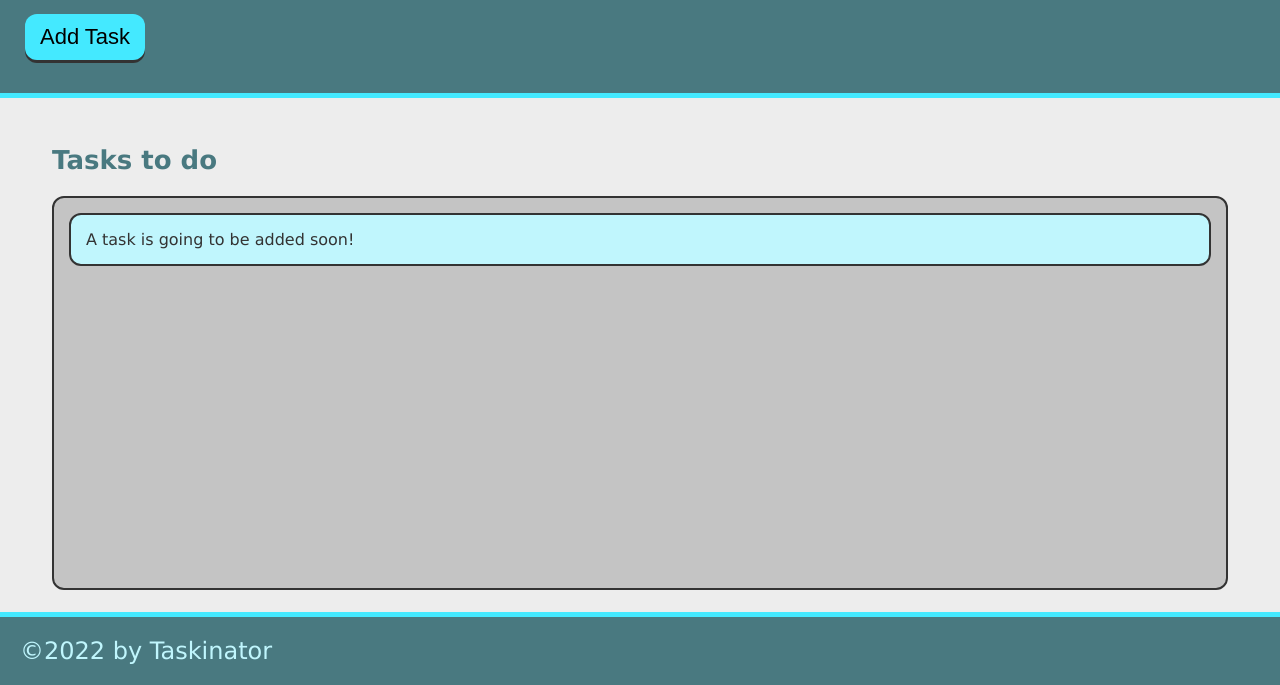
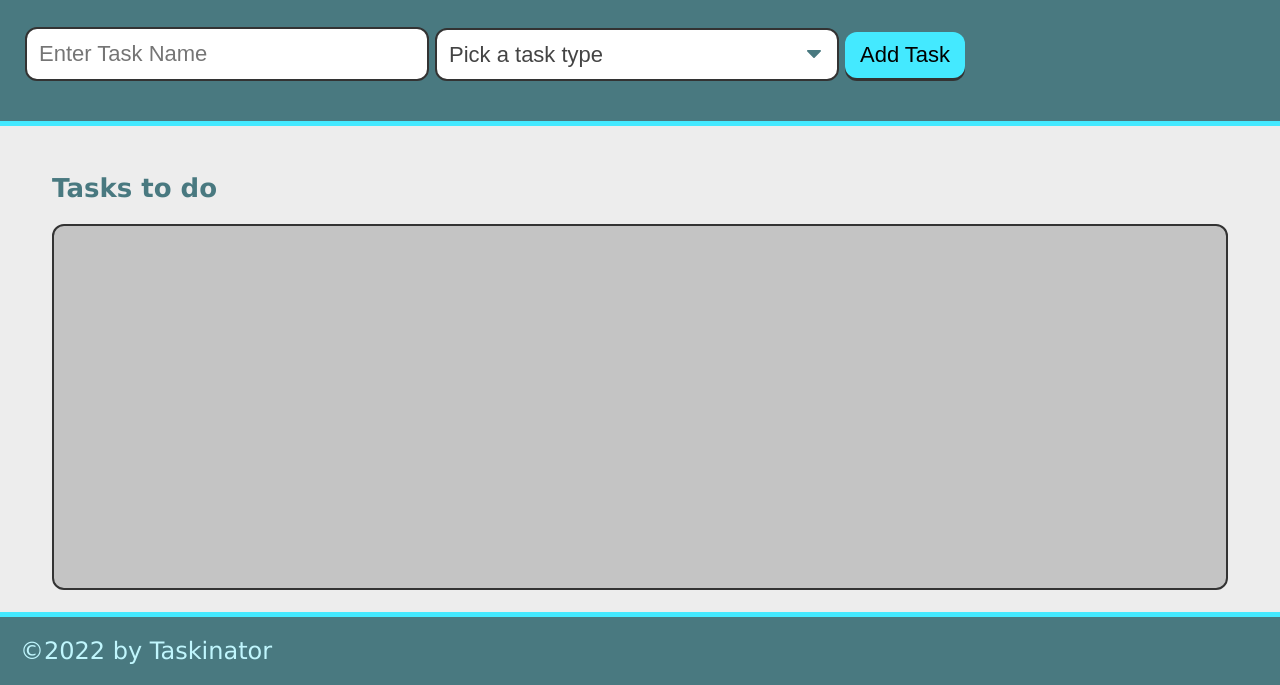
Before and after one commit to jpc0023/taskinator, a plain HTML site: page index.html in a window 1280 px wide. Shown: the part 115-800 px from the top of the page. Drawn offline with Linux system fonts and the light colour scheme.

Commit message:
drop down

```diff
--- a/index.html
+++ b/index.html
@@ -12,15 +12,28 @@
     <header>
         <h1 class="page-title">Taskinator</h1>
         <p>Click the button below to add a new task!</p>
-        <button id="save-task" class="btn">Add Task</button>
+        <form id="task-form">
+            <div class="form-group">
+                <input type="text" name="task-name" placeholder="Enter Task Name" />
+            </div>
+            <div class="form-group">
+                <select name="task-type" class="select-dropdown">
+                    <option value="" disabled selected>Pick a task type</option>
+                    <option value="Print">Print</option>
+                    <option value="Web">Web</option>
+                    <option value="Mobile">Mobile</option>
+                </select>
+            </div>
+            <div class="form-group">
+                <button id="save-task" class="btn" type="submit">Add Task</button>
+            </div>
+        </form>
     </header>
 
     <main class="page-content">
         <section class="task-list-wrapper">
             <h2 class="list-title">Tasks to do</h2>
-            <ul class="task-list" id="tasks-to-do">
-                <li class="task-item">A task is going to be added soon!</li>
-            </ul>
+            <ul class="task-list" id="tasks-to-do"></ul>
         </section>
     </main>
 
```
